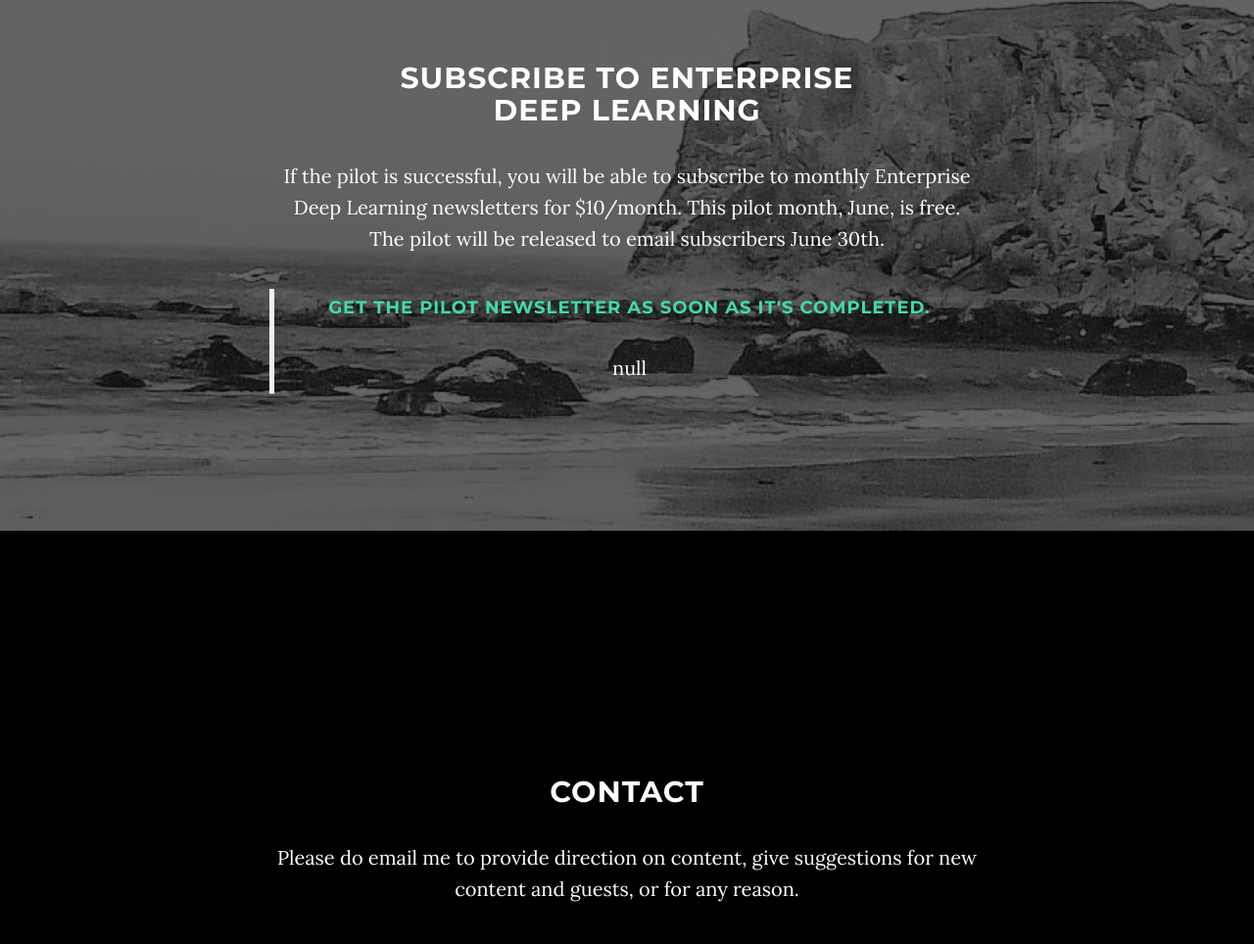
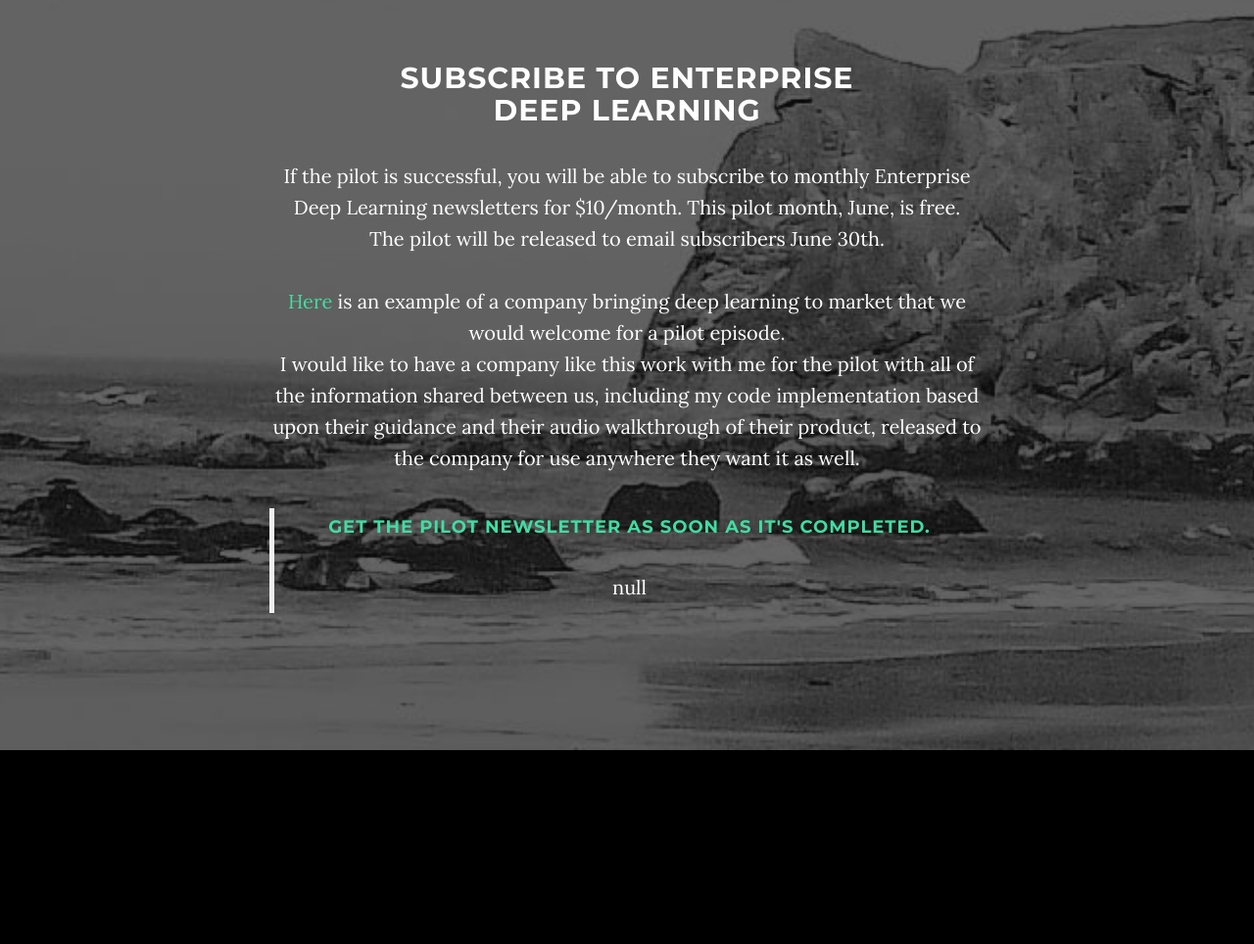
Before and after one commit to EnterpriseDeepLearning/none, a website: page index.html in a window 1280 px wide. Shown: the part 1962-2926 px from the top of the page at 98% size. Drawn offline with nearby package versions, Linux system fonts and the light colour scheme; a script that the page names is missing.

Commit message:
Create index.html

```diff
--- a/index.html
+++ b/index.html
@@ -107,6 +107,8 @@
                     <h2>Subscribe to Enterprise<br>Deep Learning<br></h2>
                     <p>If the pilot is successful, you will be able to subscribe to monthly Enterprise Deep Learning newsletters for $10/month. This pilot month, June, is free.<br>
                         The pilot will be released to email subscribers June 30th.<br>
+                        <br><a href="https://news.ycombinator.com/item?id=14558582">Here </a> is an example of a company bringing deep learning to market that we would welcome for a pilot episode.<br>
+                        I would like to have a company like this work with me for the pilot with all of the information shared between us, including my code implementation based upon their guidance and their audio walkthrough of their product, released to the company for use anywhere they want it as well.
                 </p>
                     <blockquote class="embedly-card"><h4><a href="https://upscri.be/83eddd/">Get the pilot newsletter as soon as it's completed.</a></h4><p>null</p></blockquote>
 <script async src="//cdn.embedly.com/widgets/platform.js" charset="UTF-8"></script>
```
